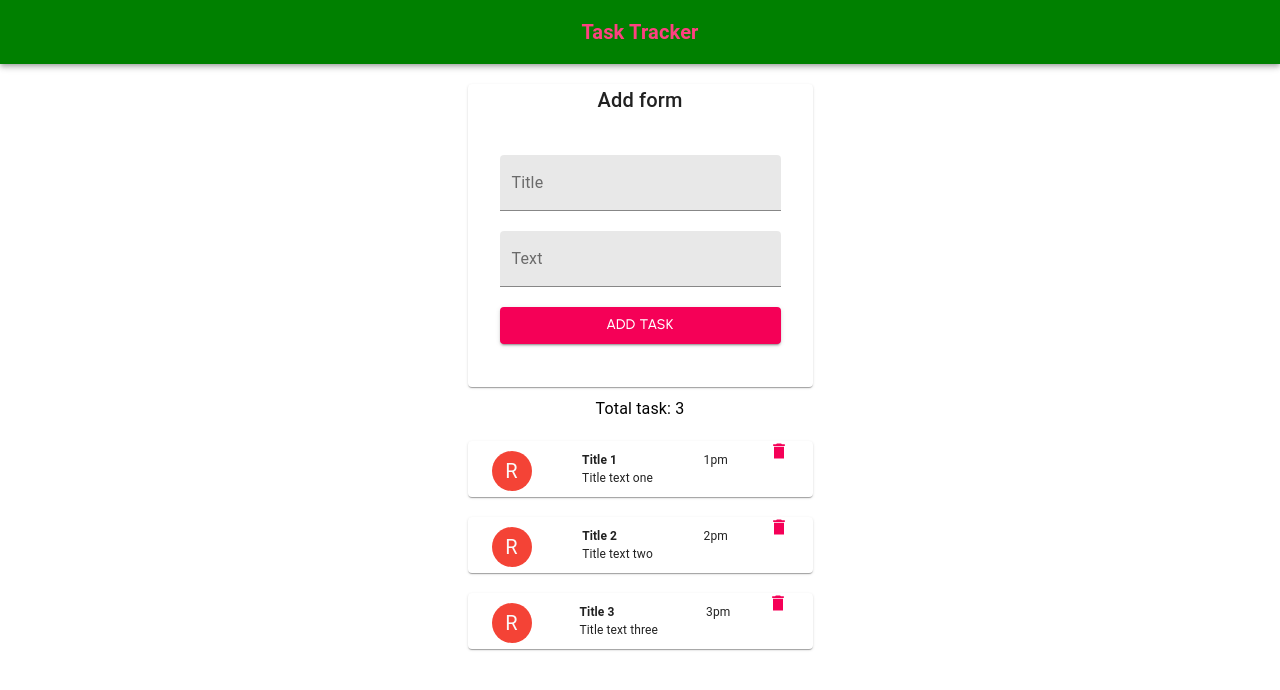
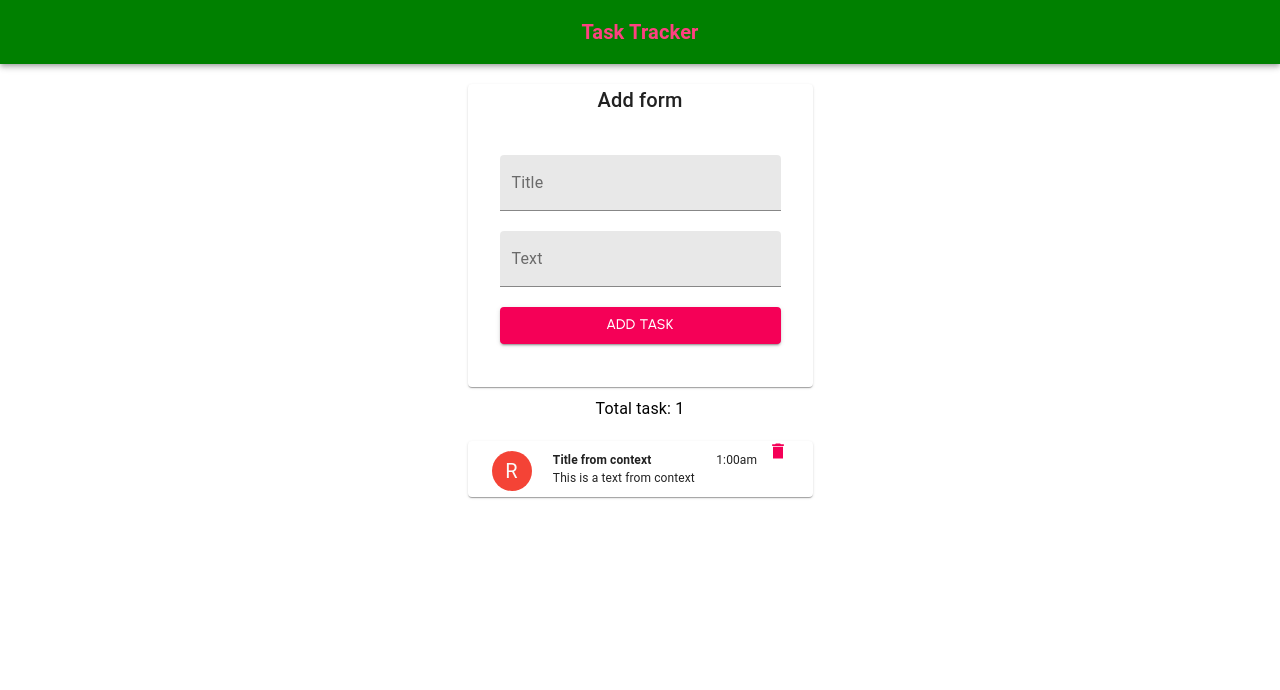
Before and after one commit to fortuneship/task-tracker, a React (Create React App) app: page / in a window 1280 px wide. Shown: the top 690 px of the page. Built offline with nearby package versions, Linux system fonts and the light colour scheme.

Commit message:
create context and provider, get global state with useContext and move function to context

```diff
--- a/src/components/Task.jsx
+++ b/src/components/Task.jsx
@@ -6,6 +6,8 @@ import Typography from '@material-ui/core/Typography';
 import { red } from '@material-ui/core/colors';
 import { Avatar, Button, Container } from '@material-ui/core';
 import DeleteSharpIcon from '@material-ui/icons/DeleteSharp';
+import { useContext } from 'react';
+import TaskContext from '../context/TaskContext';
 
 
 const useStyles = makeStyles((theme) => ({
@@ -43,8 +45,9 @@ time: {
 },
 }));
 
-const Task = ({ item, handleDelete })  => {
+const Task = ({ item })  => {
   const classes = useStyles();
+  const { deleteTask } = useContext(TaskContext)
 
   // const [title, setTitle] = useState('design');
   // const [text, setText] = useState('Final design delivery');
@@ -72,7 +75,7 @@ const Task = ({ item, handleDelete })  => {
             <Typography className={classes.time}>
                 {item.time}
             </Typography>
-            <DeleteSharpIcon color='secondary' fontSize='small' onClick={() => handleDelete(item.id) }/>
+            <DeleteSharpIcon color='secondary' fontSize='small' onClick={() => deleteTask(item.id) }/>
             </Container>
         </Card>
   );
--- a/src/components/TaskForm.jsx
+++ b/src/components/TaskForm.jsx
@@ -1,6 +1,7 @@
 import { Box, Button, Card, TextField, Typography } from '@material-ui/core'
 import { makeStyles } from '@material-ui/core/styles';
-import { useState } from 'react';
+import { useState, useContext } from 'react';
+import TaskContext from '../context/TaskContext';
 
 const useStyles = makeStyles((theme) => ({
     root: {
@@ -22,8 +23,10 @@ const useStyles = makeStyles((theme) => ({
 
   }));
 
-const TaskForm = ({ handleAdd }) => {
+const TaskForm = () => {
     const classes = useStyles();
+
+    const { addTask } = useContext(TaskContext)
 
 
     const [title, setTitle] = useState('');
@@ -38,7 +41,7 @@ const TaskForm = ({ handleAdd }) => {
                 title,
                 text
             }
-            handleAdd(newTask);
+            addTask(newTask);
             setTitle('');
             setText('');
         }
--- a/src/components/TaskList.jsx
+++ b/src/components/TaskList.jsx
@@ -1,6 +1,11 @@
 import Task from './Task'
+import { useContext } from 'react';
+import TaskContext from '../context/TaskContext';
 
-const TaskList = ({ task, handleDelete }) => {
+const TaskList = () => {
+
+    const { task } = useContext(TaskContext)
+
     if (!task || task.length === 0) {
         return <p style={{textAlign: 'center'}}>No Task Yet</p>
     }
@@ -8,7 +13,7 @@ const TaskList = ({ task, handleDelete }) => {
         <div>
             {/* <div>List</div> */}
             {task.map((item) => (
-               <Task key={item.id} item={item} handleDelete={handleDelete}/>
+               <Task key={item.id} item={item} />
             ))}
         </div>
     )
--- a/src/components/TaskStat.jsx
+++ b/src/components/TaskStat.jsx
@@ -1,8 +1,13 @@
 import { Typography } from '@material-ui/core'
-import PropTypes from 'prop-types'
+// import PropTypes from 'prop-types'
+import { useContext } from 'react';
+import TaskContext from '../context/TaskContext';
 
 
-const TaskStat = ({ task }) => {
+const TaskStat = () => {
+
+    const { task } = useContext(TaskContext)
+
     return (
         <div>
             <Typography style={{textAlign: 'center', marginTop: 10}}>
@@ -12,8 +17,8 @@ const TaskStat = ({ task }) => {
     )
 }
 
-TaskStat.prototype = {
-    task: PropTypes.array.isRequired,
-}
+// TaskStat.prototype = {
+//     task: PropTypes.array.isRequired,
+// }
 
 export default TaskStat
--- /dev/null
+++ b/src/context/TaskContext.js
@@ -0,0 +1,35 @@
+import { v4 as uuidv4 } from 'uuid'
+import { createContext, useState } from 'react';
+
+
+const TaskContext = createContext();
+
+export const TaskProvider = ({ children }) => {
+
+    const [task, setTask] = useState([
+        {
+            id: 1,
+            title: 'Title from context',
+            text: 'This is a text from context',
+            time: '1:00am'
+        }
+    ])
+
+    const addTask = (newTask) => {
+        newTask.id = uuidv4()
+        setTask([newTask, ...task])
+    }
+
+    const deleteTask = (id) => {
+        if(window.confirm('Are you sure you want to delete')){
+
+            setTask(task.filter((item) => item.id !== id))
+        }
+    }
+
+    return <TaskContext.Provider value={{ task, deleteTask, addTask }}>
+        {children}
+    </TaskContext.Provider>
+}
+
+export default TaskContext;
--- a/src/pages/Home.jsx
+++ b/src/pages/Home.jsx
@@ -1,13 +1,9 @@
 import React from 'react'
-import { v4 as uuidv4 } from 'uuid'
-import { Button, makeStyles  } from '@material-ui/core'
-import { useState } from 'react';
 import Header from '../components/Header';
-import DynamicValue from '../components/DynamicValue';
 import TaskList from '../components/TaskList';
-import TaskData from '../data/TaskData';
 import TaskStat from '../components/TaskStat';
 import TaskForm from '../components/TaskForm';
+import { TaskProvider } from '../context/TaskContext';
 
 /*
   const useStyles = makeStyles((theme) => ({
@@ -25,34 +21,28 @@ import TaskForm from '../components/TaskForm';
  */
 
 const Home = () => {
-    const [task, setTask] = useState(TaskData);
+    //const [task, setTask] = useState(TaskData);
 
    // const classes = useStyles()
 
     // const handleClick = () => {
     //     console.log('Hello there!');
     // }
-    const addTask = (newTask) => {
-        newTask.id = uuidv4()
-        setTask([newTask, ...task])
-    }
 
-    const deleteTask = (id) => {
-        if(window.confirm('Are you sure you want to delete')){
 
-            setTask(task.filter((item) => item.id !== id))
-        }
-    }
+
 
     return (
+        <TaskProvider>
         <div>
             {/* <Button variant="contained" size="large" className={classes.button} onClick={handleClick} >Contained</Button> */}
             <Header/>
-            <TaskForm handleAdd={addTask}/>
-            <TaskStat task={task}/>
+            <TaskForm />
+            <TaskStat />
             {/* <DynamicValue /> */}
-            <TaskList task={task} handleDelete={deleteTask}/>
+            <TaskList />
         </div>
+        </TaskProvider>
     )
 }
 
```
